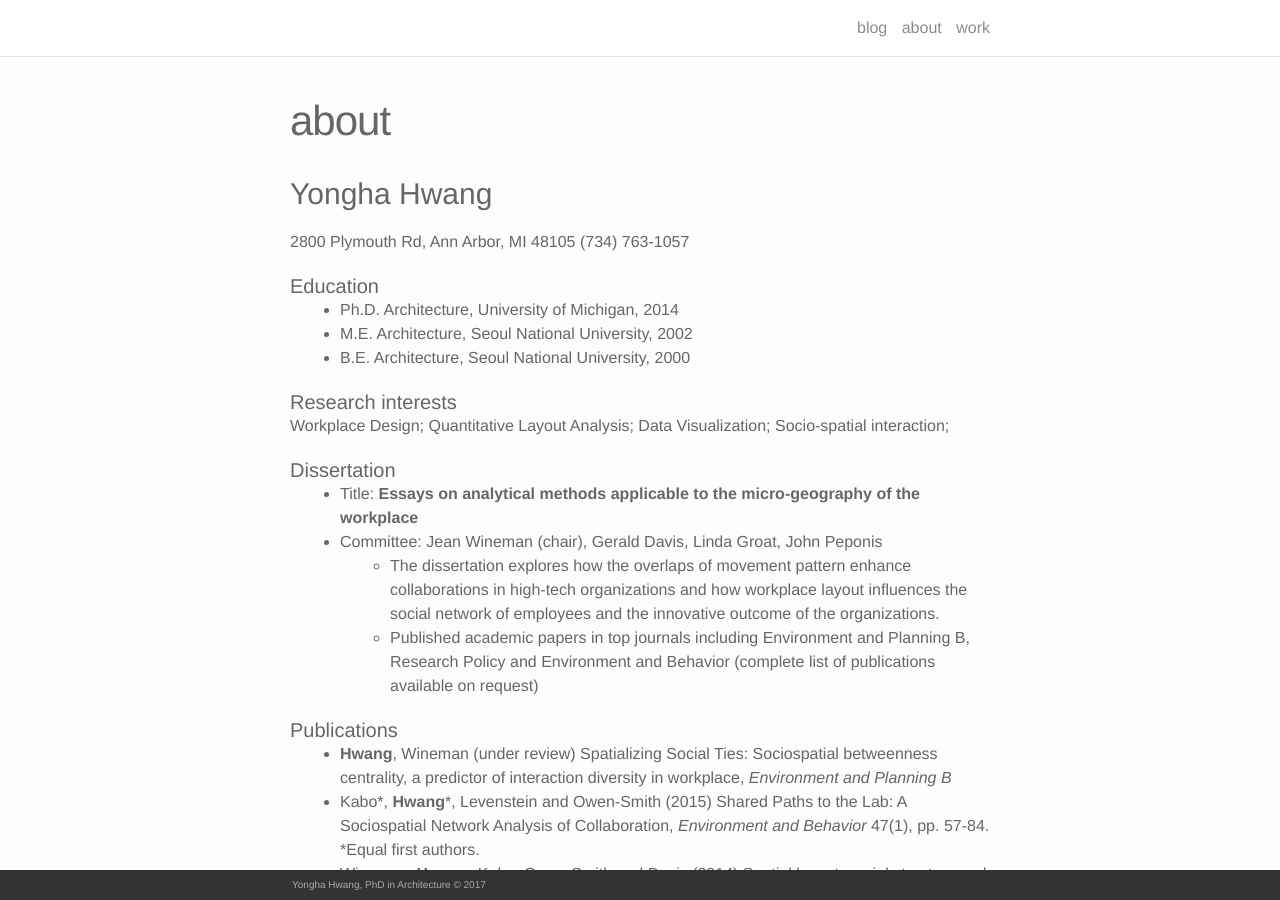
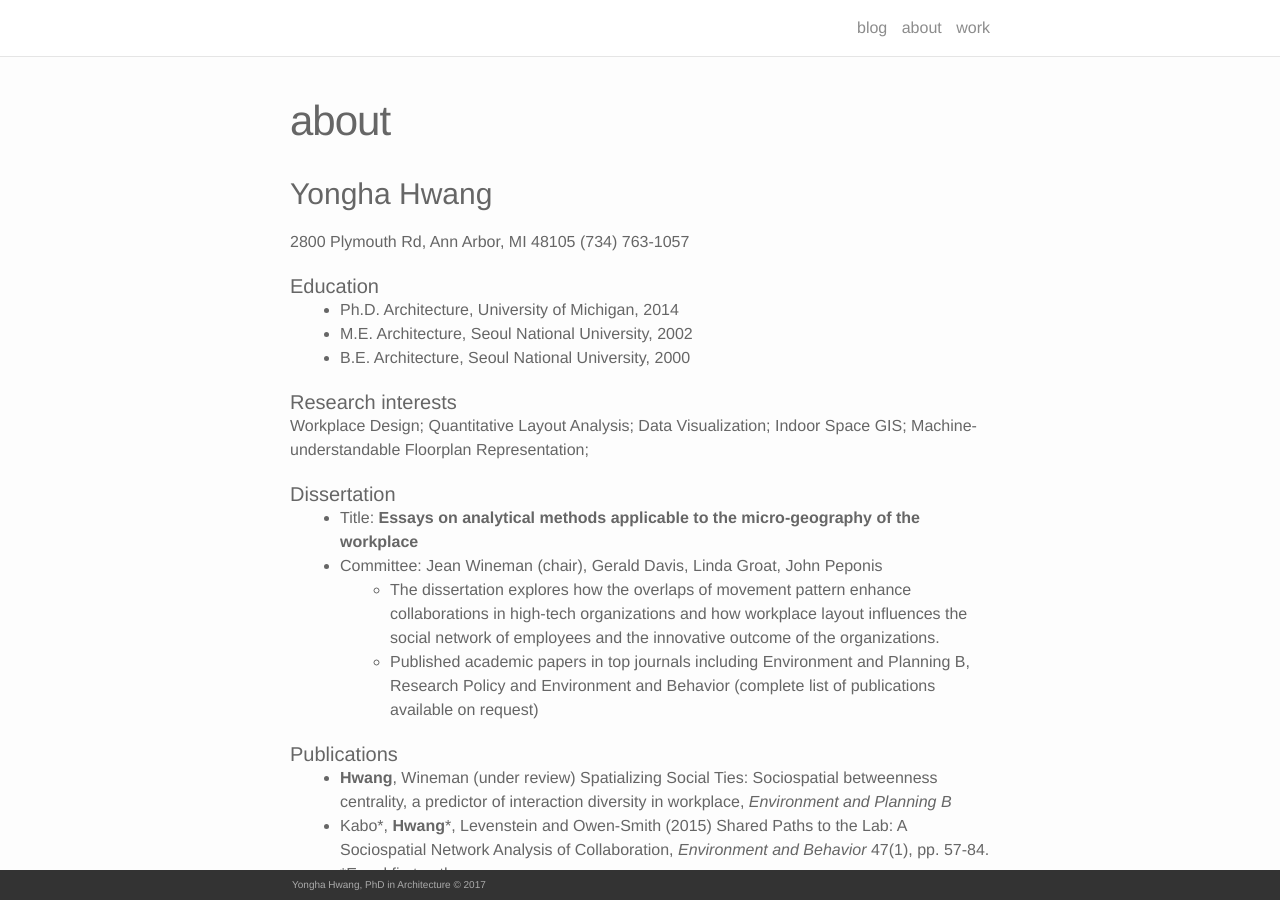
Before and after one commit to yonghah/yonghah2.github.io, a Jekyll site: the page built from about.md, in a window 1280 px wide and 900 px high. Built offline with Jekyll 4.4.1, drawn with Linux system fonts in a browser that asks for light colours; nearby versions of some CDN libraries.

```diff
--- a/about.md
+++ b/about.md
@@ -15,7 +15,7 @@ permalink: /about/
 - B.E.    Architecture, Seoul National University, 2000
 
 #### Research interests
-Workplace Design; Quantitative Layout Analysis; Data Visualization; Socio-spatial interaction;
+Workplace Design; Quantitative Layout Analysis; Data Visualization; Indoor Space GIS; Machine-understandable Floorplan Representation;
 
 #### Dissertation
 - Title: **Essays on analytical methods applicable to the micro-geography of the workplace**
```
Also changed, not shown: _work/2016_room3d.markdown (added, +21 -0 lines), _work/2016_morphology_sbs.markdown (renamed from _work/morphology.markdown), _work/z_1_project.markdown (renamed from _work/1_project.markdown), _work/z_2_project.markdown (renamed from _work/2_project.markdown), _work/z_3_project.markdown (renamed from _work/3_project.markdown), _work/z_4_project.markdown (renamed from _work/4_project.markdown), _work/z_5_project.markdown (renamed from _work/5_project.markdown), _work/z_6_project.markdown (renamed from _work/6_project.markdown), img/room3d_campus.png (added), img/room3d_thumb.png (added), img/room3d_window.png (added).
